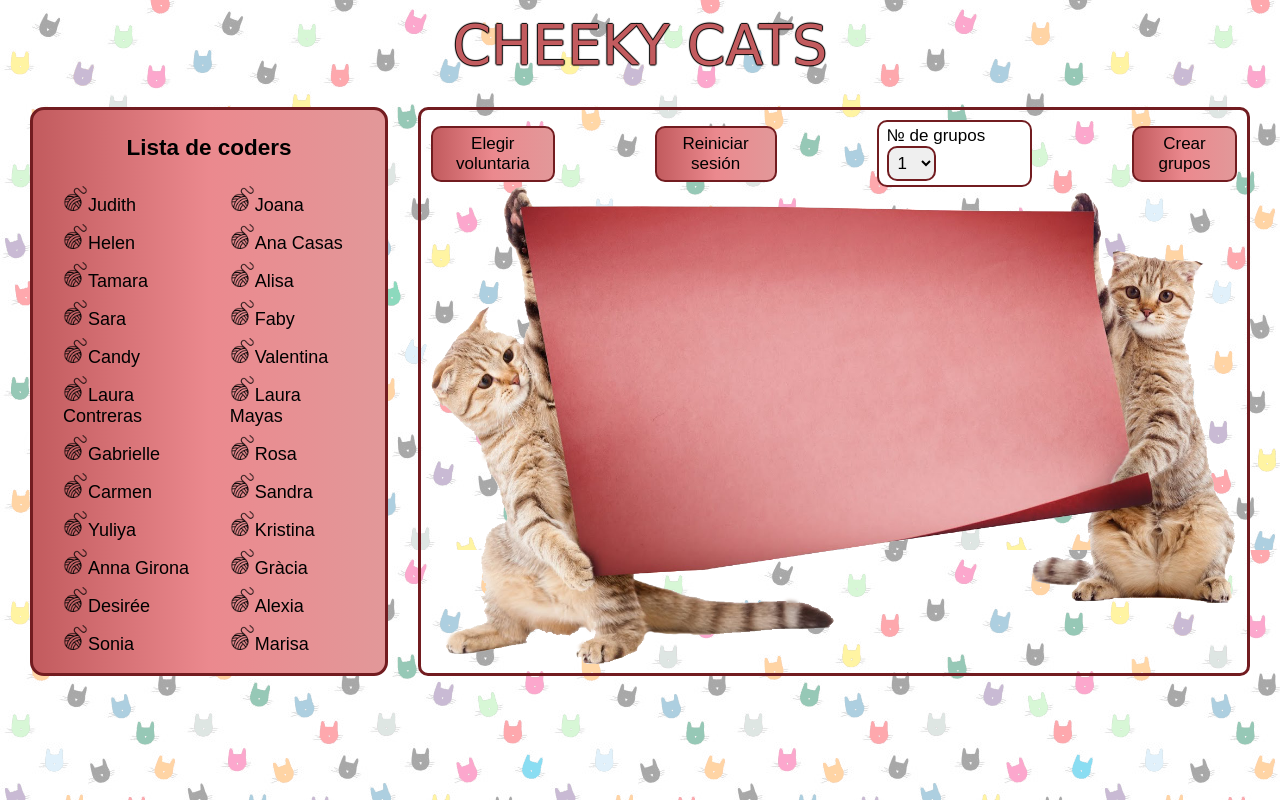
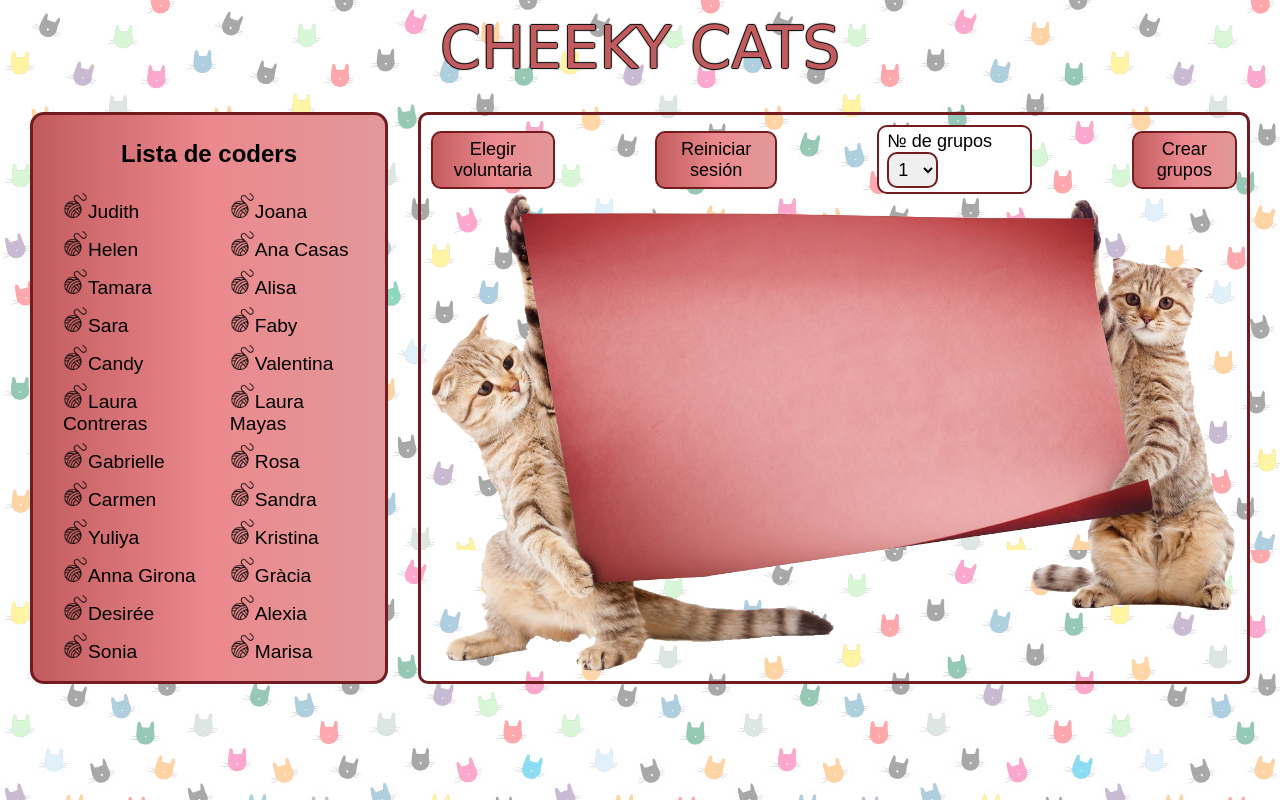
Before and after one commit to joanalr1968/wheel-of-doom, a website: page index.html in a window 1280 px wide. Drawn offline with nearby package versions, Linux system fonts and the light colour scheme; a web font is replaced by a local one.

Commit message:
cambio de tamaño de fuentes a rem

```diff
--- a/style.css
+++ b/style.css
@@ -7,7 +7,7 @@
 
 body {
 	font-family: Arial, Helvetica, sans-serif;
-	font-size: 15px;
+	font-size: 1rem;
 	margin: 13px 30px 10px;
 	background-image: url('Assets/fondo-gato-colores.png');
 }
@@ -16,7 +16,7 @@ h1 {
 	text-align: center;
 	text-transform: uppercase;
 	font-family: "Rubik Beastly", cursive;
-	font-size: 55px;
+	font-size: 3.67rem;
 	font-weight: 400;
 	color: #c25b5e;
 	text-shadow: 1px 0 1px #000, 0 1px 1px #000, -1px 0 1px #000, 0 -1px 1px #000;
@@ -46,14 +46,14 @@ h1 {
 
 .buttons button {
 	padding: 6px 10px;
-	font-size: 17px;
+	font-size: 1.13rem;
 	background: linear-gradient(to right, #c25b5e, #eb898e, #e29899);
 	border-radius: 10px; /*new*/ /*era:border-radius: 10px 50px;*/
 	border: 2px solid #721c20;
 }
 
 .form label {
-	font-size: 17px;
+	font-size: 1.13rem;
 }
 
 .form {
@@ -64,7 +64,7 @@ h1 {
 }
 
 .select {
-	font-size: 17px;
+	font-size: 1.13rem;
 	padding: 5px 1px 5px 5px;
 	border-radius: 10px;
 	border: 2px solid #721c20;
@@ -99,7 +99,7 @@ h1 {
 
 .list {
 	list-style: none; /*elimina las bolitas en una lista desordenada (ul) HTML*/
-	font-size: 18px;
+	font-size: 1.2rem;
 }
 
 .list.one {
@@ -155,13 +155,13 @@ h1 {
 .voluntaria {
 	color: #000;
 	text-align: center;
-	font-size: 50px;
+	font-size: 3.3rem;
 	/*border: #000 2px dotted;*/
 	padding: 10px;
 }
 
 .grupo {
-	font-size: 18px;
+	font-size: 1.2rem;
 	/*border: #000 2px dotted;
 	padding: 5px;
 	margin-bottom: 5px;*/
```
